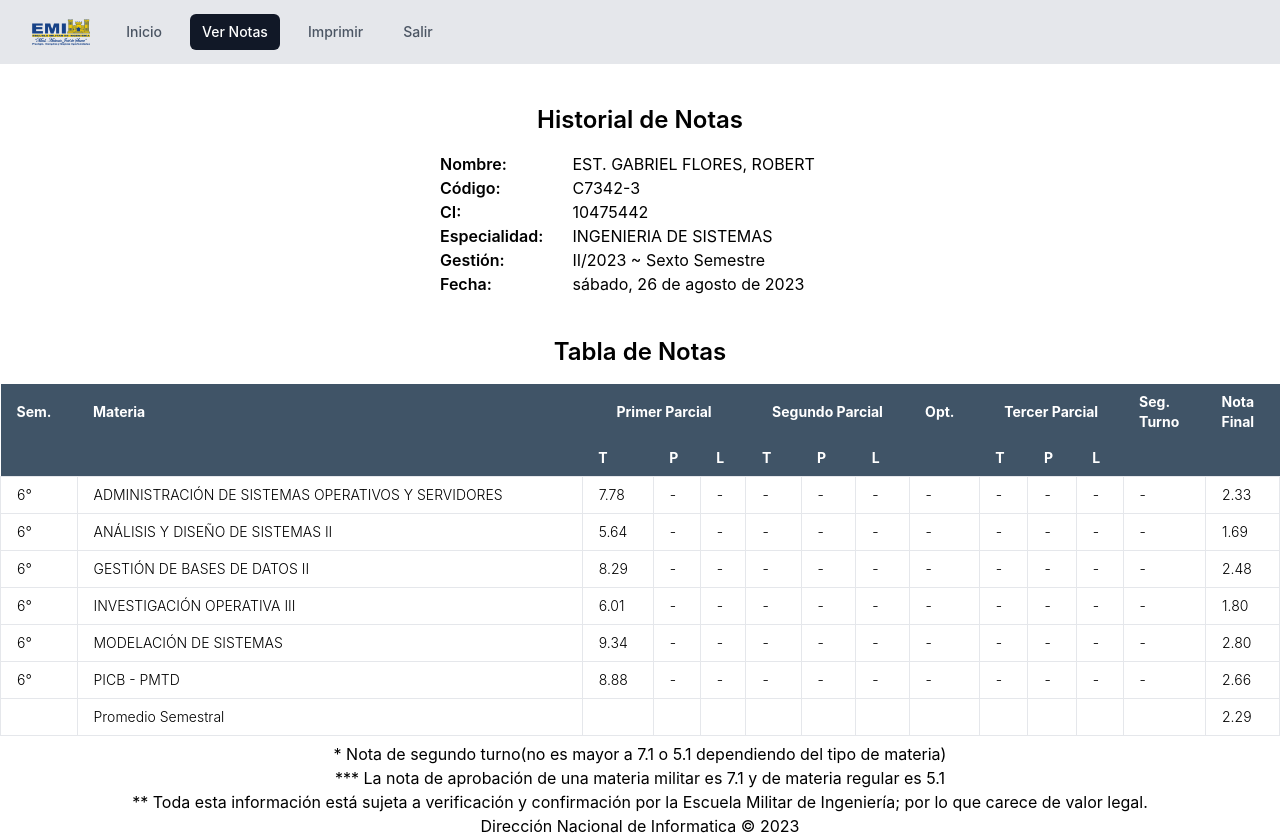
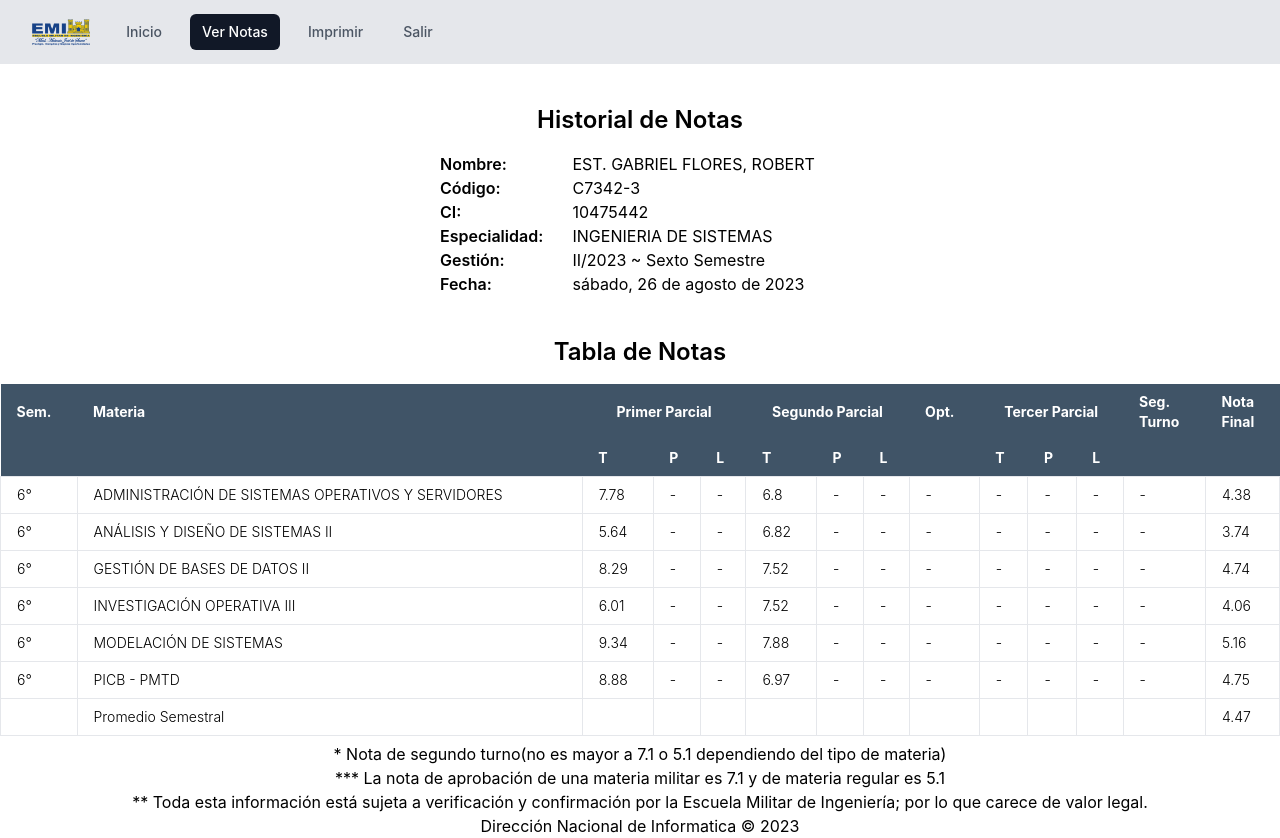
Before and after one commit to r-gabriel-f/notas, a React (Create React App) app: page / in a window 1280 px wide. Built offline with nearby package versions, Linux system fonts and the light colour scheme.

Commit message:
se realizo 2 parcial

```diff
--- a/src/components/TablaNotas.js
+++ b/src/components/TablaNotas.js
@@ -61,6 +61,7 @@ export const TablaNotas = () => {
                     <td className="border px-4 py-2">7.78</td>
                     <td className="border px-4 py-2">-</td>
                     <td className="border px-4 py-2">-</td>
+                    <td className="border px-4 py-2">6.8</td>
                     <td className="border px-4 py-2">-</td>
                     <td className="border px-4 py-2">-</td>
                     <td className="border px-4 py-2">-</td>
@@ -68,8 +69,7 @@ export const TablaNotas = () => {
                     <td className="border px-4 py-2">-</td>
                     <td className="border px-4 py-2">-</td>
                     <td className="border px-4 py-2">-</td>
-                    <td className="border px-4 py-2">-</td>
-                    <td className="border px-4 py-2">2.33</td>
+                    <td className="border px-4 py-2">4.38</td>
                   </tr>
                   <tr>
                     <td className="border px-4 py-2">6°</td>
@@ -79,6 +79,7 @@ export const TablaNotas = () => {
                     <td className="border px-4 py-2">5.64</td>
                     <td className="border px-4 py-2">-</td>
                     <td className="border px-4 py-2">-</td>
+                    <td className="border px-4 py-2">6.82</td>
                     <td className="border px-4 py-2">-</td>
                     <td className="border px-4 py-2">-</td>
                     <td className="border px-4 py-2">-</td>
@@ -86,8 +87,7 @@ export const TablaNotas = () => {
                     <td className="border px-4 py-2">-</td>
                     <td className="border px-4 py-2">-</td>
                     <td className="border px-4 py-2">-</td>
-                    <td className="border px-4 py-2">-</td>
-                    <td className="border px-4 py-2">1.69</td>
+                    <td className="border px-4 py-2">3.74</td>
                   </tr>
                   <tr>
                     <td className="border px-4 py-2">6°</td>
@@ -97,6 +97,7 @@ export const TablaNotas = () => {
                     <td className="border px-4 py-2">8.29</td>
                     <td className="border px-4 py-2">-</td>
                     <td className="border px-4 py-2">-</td>
+                    <td className="border px-4 py-2">7.52</td>
                     <td className="border px-4 py-2">-</td>
                     <td className="border px-4 py-2">-</td>
                     <td className="border px-4 py-2">-</td>
@@ -104,8 +105,7 @@ export const TablaNotas = () => {
                     <td className="border px-4 py-2">-</td>
                     <td className="border px-4 py-2">-</td>
                     <td className="border px-4 py-2">-</td>
-                    <td className="border px-4 py-2">-</td>
-                    <td className="border px-4 py-2">2.48</td>
+                    <td className="border px-4 py-2">4.74</td>
                   </tr>
                   <tr>
                     <td className="border px-4 py-2">6°</td>
@@ -115,6 +115,7 @@ export const TablaNotas = () => {
                     <td className="border px-4 py-2">6.01</td>
                     <td className="border px-4 py-2">-</td>
                     <td className="border px-4 py-2">-</td>
+                    <td className="border px-4 py-2">7.52</td>
                     <td className="border px-4 py-2">-</td>
                     <td className="border px-4 py-2">-</td>
                     <td className="border px-4 py-2">-</td>
@@ -122,8 +123,7 @@ export const TablaNotas = () => {
                     <td className="border px-4 py-2">-</td>
                     <td className="border px-4 py-2">-</td>
                     <td className="border px-4 py-2">-</td>
-                    <td className="border px-4 py-2">-</td>
-                    <td className="border px-4 py-2">1.80</td>
+                    <td className="border px-4 py-2">4.06</td>
                   </tr>
                   <tr>
                     <td className="border px-4 py-2">6°</td>
@@ -131,6 +131,7 @@ export const TablaNotas = () => {
                     <td className="border px-4 py-2">9.34</td>
                     <td className="border px-4 py-2">-</td>
                     <td className="border px-4 py-2">-</td>
+                    <td className="border px-4 py-2">7.88</td>
                     <td className="border px-4 py-2">-</td>
                     <td className="border px-4 py-2">-</td>
                     <td className="border px-4 py-2">-</td>
@@ -138,8 +139,7 @@ export const TablaNotas = () => {
                     <td className="border px-4 py-2">-</td>
                     <td className="border px-4 py-2">-</td>
                     <td className="border px-4 py-2">-</td>
-                    <td className="border px-4 py-2">-</td>
-                    <td className="border px-4 py-2">2.80</td>
+                    <td className="border px-4 py-2">5.16</td>
                   </tr>
                   <tr>
                     <td className="border px-4 py-2">6°</td>
@@ -147,6 +147,7 @@ export const TablaNotas = () => {
                     <td className="border px-4 py-2">8.88</td>
                     <td className="border px-4 py-2">-</td>
                     <td className="border px-4 py-2">-</td>
+                    <td className="border px-4 py-2">6.97</td>
                     <td className="border px-4 py-2">-</td>
                     <td className="border px-4 py-2">-</td>
                     <td className="border px-4 py-2">-</td>
@@ -154,8 +155,7 @@ export const TablaNotas = () => {
                     <td className="border px-4 py-2">-</td>
                     <td className="border px-4 py-2">-</td>
                     <td className="border px-4 py-2">-</td>
-                    <td className="border px-4 py-2">-</td>
-                    <td className="border px-4 py-2">2.66</td>
+                    <td className="border px-4 py-2">4.75</td>
                   </tr>
                   <tr>
                     <td className="border px-4 py-2"></td>
@@ -173,7 +173,7 @@ export const TablaNotas = () => {
                     <td className="border px-4 py-2"></td>
                     <td className="border px-4 py-2"></td>
                     <td className="border px-4 py-2"></td>
-                    <td className="border px-4 py-2">2.29</td>
+                    <td className="border px-4 py-2">4.47</td>
                   </tr>
                 </tbody>
               </table>
```
